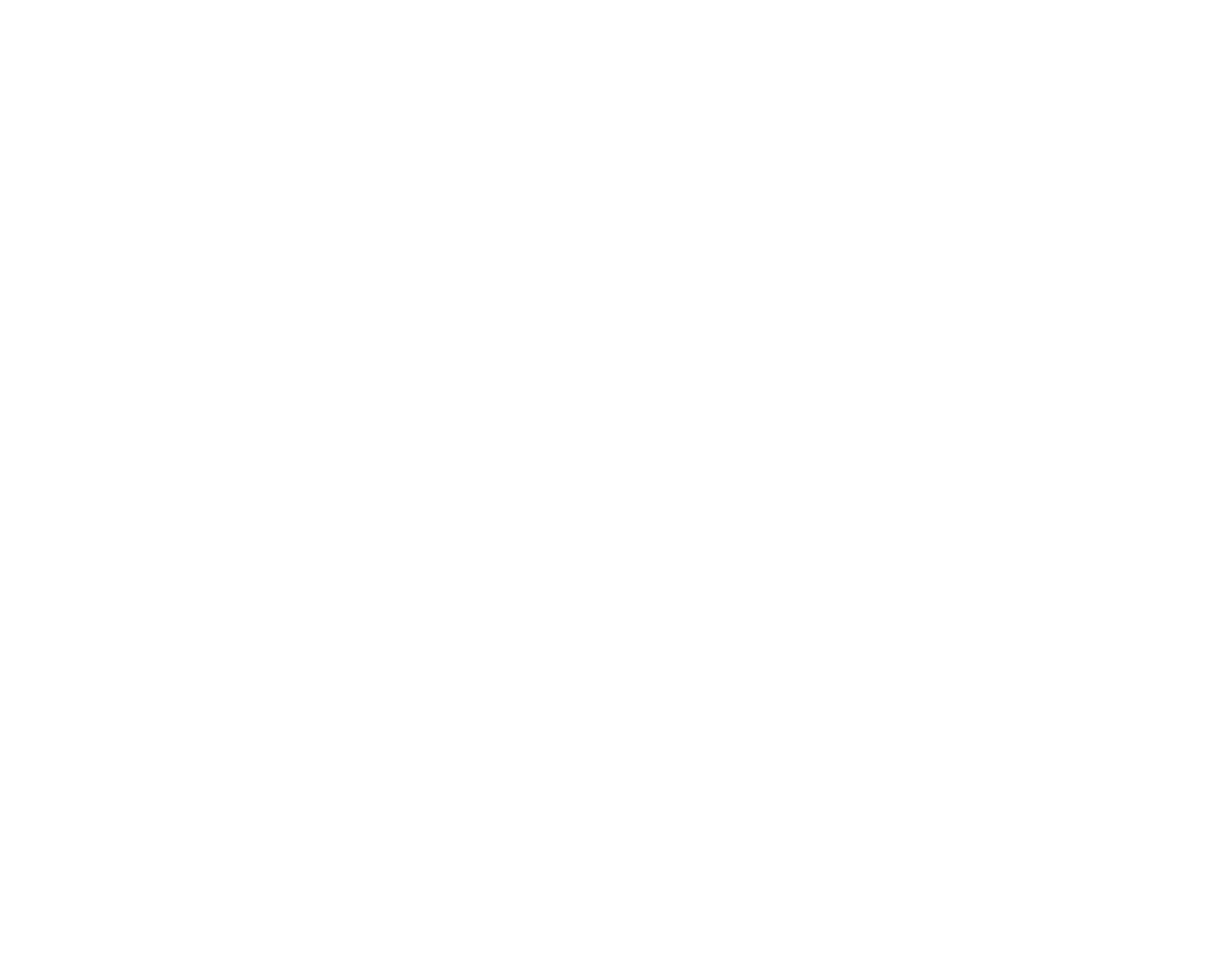
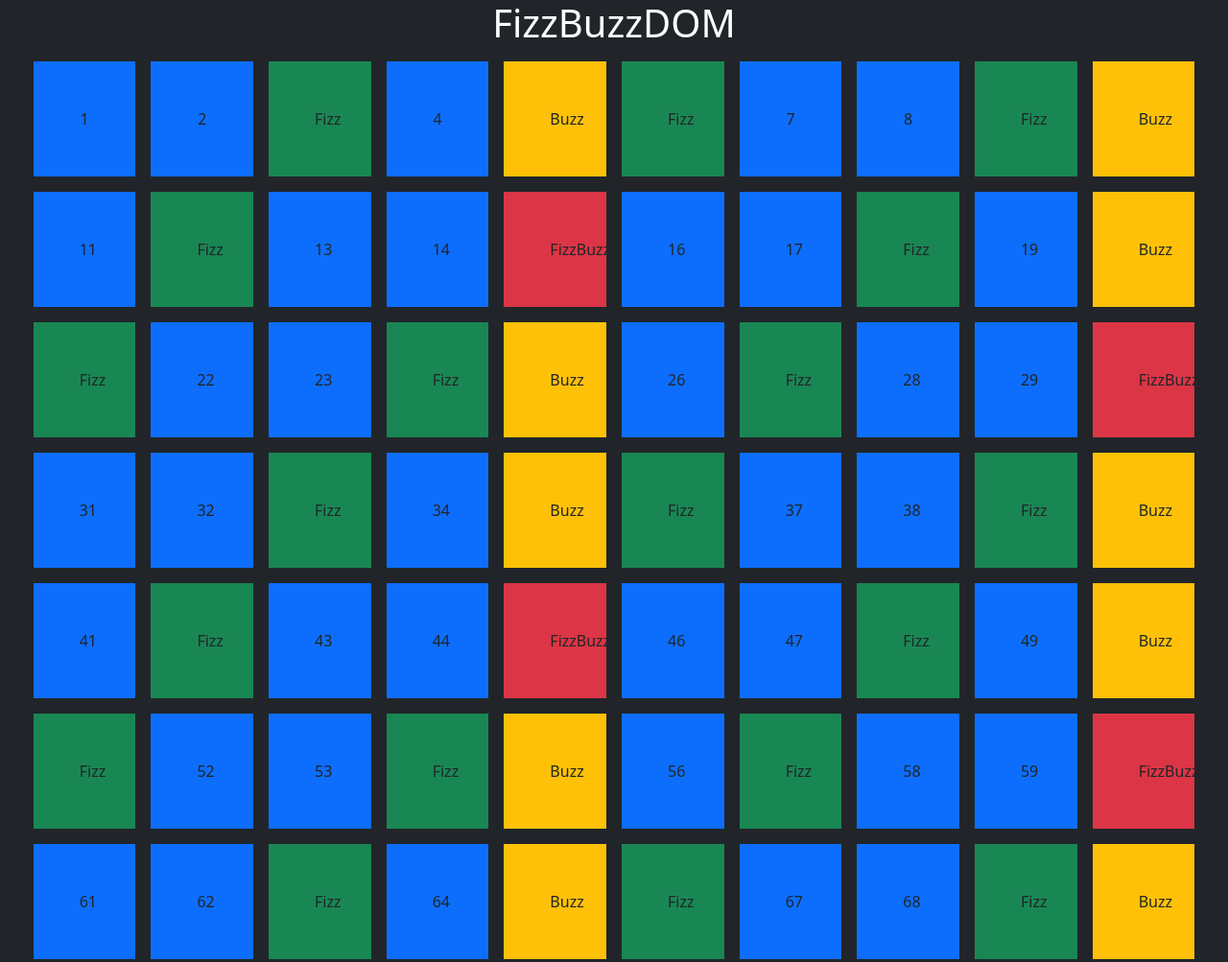
Before and after one commit to TommasoPezzola231/js-fizzbuzz, a plain HTML site: page index.html in a window 1280 px wide. Shown: the top 1003 px of the page at 96% size. Before the commit the page ends 800 px from the top, so only its background shows below. Drawn offline with nearby package versions, Linux system fonts and the light colour scheme.

Commit message:
Seconda Parte

```diff
--- a/index.html
+++ b/index.html
@@ -4,9 +4,19 @@
     <meta charset="UTF-8">
     <meta http-equiv="X-UA-Compatible" content="IE=edge">
     <meta name="viewport" content="width=device-width, initial-scale=1.0">
+    <link href="https://cdn.jsdelivr.net/npm/bootstrap@5.3.0-alpha3/dist/css/bootstrap.min.css" rel="stylesheet" integrity="sha384-KK94CHFLLe+nY2dmCWGMq91rCGa5gtU4mk92HdvYe+M/SXH301p5ILy+dN9+nJOZ" crossorigin="anonymous">
     <title>FizzBuzz</title>
 </head>
-<body>
+<body class="bg-dark">
+
+    <header>
+        <h1 class="text-center text-white">FizzBuzzDOM</h1>
+    </header>
+
+    <main class="d-flex flex-wrap justify-content-center">
+
+
+    </main>
 
     <script src="js/main.js"></script>
 </body>
--- a/js/main.js
+++ b/js/main.js
@@ -1,13 +1,19 @@
+let box = document.querySelector("main");
+
 for (let i = 1; i <= 100; i++) {
 
     if ((i % 3 == 0) && (i % 5 == 0)) {
         console.log(`FizzBuzz`);
+        box.innerHTML += `<div class="m-2 p-5 text-center bg-danger col-1">FizzBuzz</div>`
     } else if (i % 3 == 0) {
         console.log(`Fizz`);
+        box.innerHTML += `<div class="m-2 p-5 text-center bg-success col-1">Fizz</div>`
     } else if (i % 5 == 0) {
         console.log(`Buzz`);
+        box.innerHTML += `<div class="m-2 p-5 text-center bg-warning col-1">Buzz</div>`
     } else {
         console.log(`Valore i: ${i}`);
+        box.innerHTML += `<div class="m-2 p-5 text-center bg-primary col-1">${i}</div>`
     }
 
 }
```
